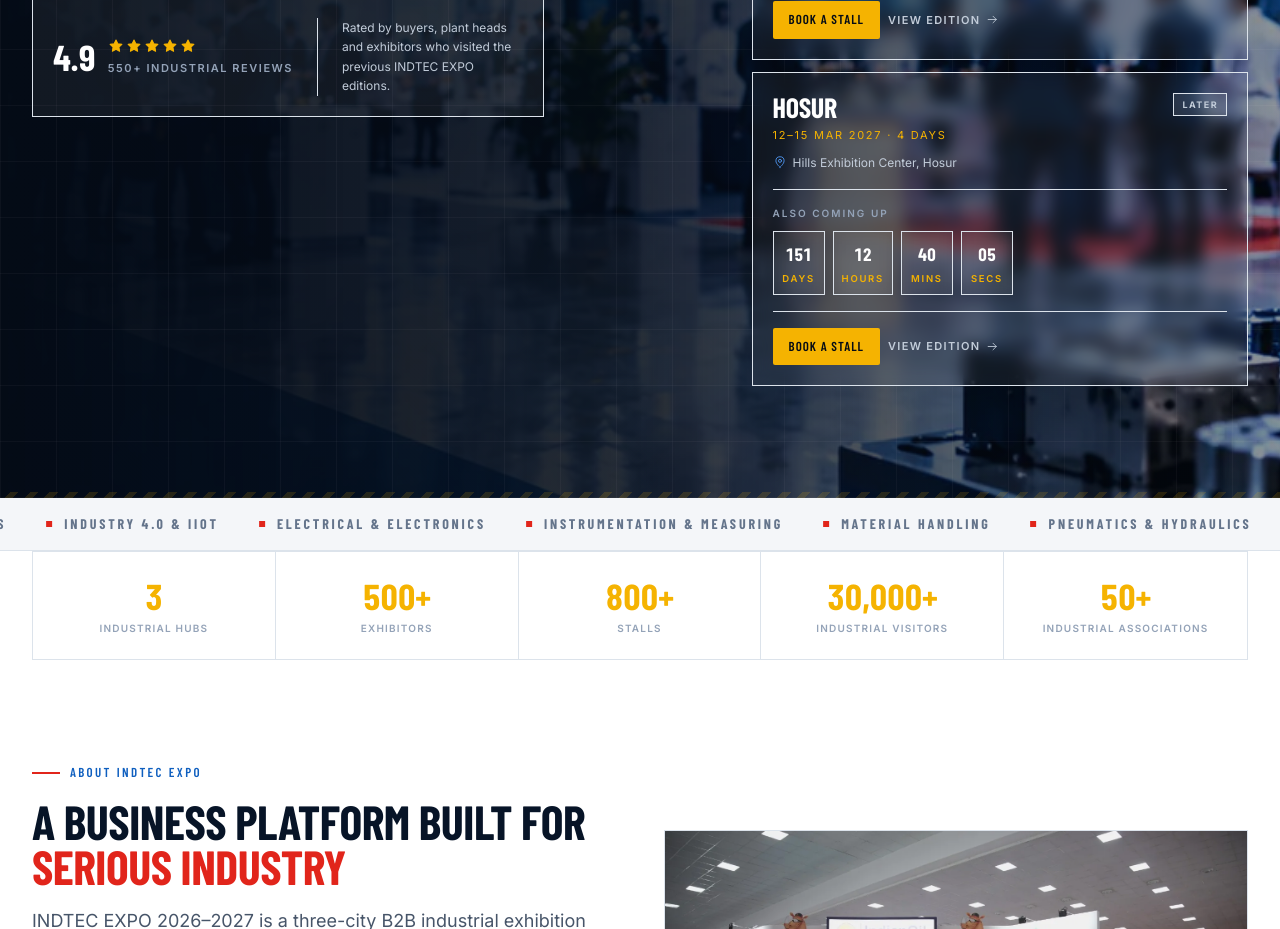
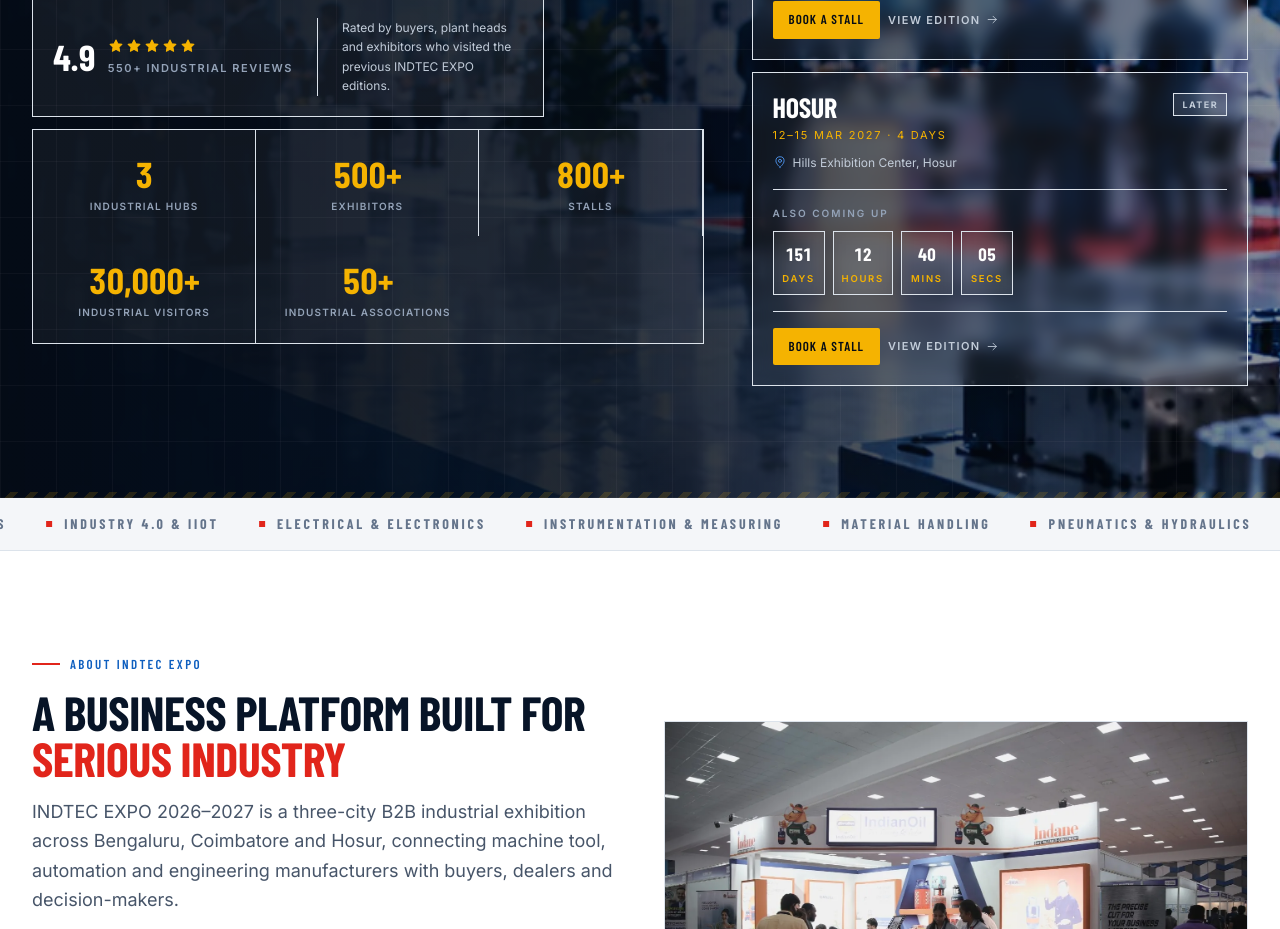
Before and after one commit to heymovox/indtecexpo, a Next.js app: page / in a window 1280 px wide. Shown: the part 840-1769 px from the top of the page. Built offline with nearby package versions, Linux system fonts and the light colour scheme.

Commit message:
Move the series stats into the hero

```diff
--- a/src/app/page.tsx
+++ b/src/app/page.tsx
@@ -7,7 +7,7 @@ import { Countdown } from "@/components/ui/Countdown";
 import { ExhibitorCTA, StatStrip } from "@/components/ui/CTA";
 import { HeroSlider } from "@/components/ui/HeroSlider";
 import { Icon, type IconName } from "@/components/ui/Icon";
-import { Container, Section, SectionHeading } from "@/components/ui/Section";
+import { Section, SectionHeading } from "@/components/ui/Section";
 import { EventCard } from "@/components/events/EventCard";
 import { contactConfig, siteConfig } from "@/config/site";
 import { industries } from "@/data/industries";
@@ -20,7 +20,6 @@ import { getSortedEvents, getUpcomingEvents, seriesStats } from "@/data/events";
 import { floorPhotos } from "@/data/floorPhotos";
 import { faqJsonLd, JsonLd } from "@/lib/seo";
 
-const heroStats = seriesStats;
 
 const marqueeItems = [
   "Machine Tools & CNC",
@@ -135,6 +134,15 @@ export default function HomePage() {
                   previous INDTEC EXPO editions.
                 </p>
               </div>
+
+              {/* Series stats, moved up from the strip below the hero. The
+                  hero column is too narrow for all five on one line, so this
+                  uses 3 + 2 instead of the full-width 5-across layout. */}
+              <StatStrip
+                items={seriesStats}
+                columns="grid-cols-2 sm:grid-cols-3 sm:divide-x"
+                className="mt-3"
+              />
             </div>
 
             {/* All three editions as cards */}
@@ -259,15 +267,6 @@ export default function HomePage() {
           ))}
         </div>
       </div>
-
-      {/* ---------------------------------------------------------- */}
-      {/* Series stats                                                */}
-      {/* ---------------------------------------------------------- */}
-      <section className="bg-white">
-        <Container>
-          <StatStrip items={heroStats} />
-        </Container>
-      </section>
 
       {/* ---------------------------------------------------------- */}
       {/* About / brand story                                         */}
--- a/src/components/ui/CTA.tsx
+++ b/src/components/ui/CTA.tsx
@@ -93,15 +93,20 @@ export function ExhibitorCTA({
 export function StatStrip({
   items,
   className,
+  columns = "grid-cols-2 sm:grid-cols-3 sm:divide-x lg:grid-cols-5",
 }: {
   items: { value: string; label: string }[];
   className?: string;
+  /** Responsive grid classes; override when the strip sits in a narrow column. */
+  columns?: string;
 }) {
   return (
     <div
       className={cn(
-        // 5 stats stay on one line from lg up; they step 3 -> 2 below that.
-        "grid grid-cols-2 divide-white/10 border border-white/12 bg-white/5 sm:grid-cols-3 sm:divide-x lg:grid-cols-5",
+        // `columns` drives the layout because cn() does not merge conflicting
+        // Tailwind utilities, so a className override would not win.
+        "grid divide-white/10 border border-white/12 bg-white/5",
+        columns,
         className,
       )}
     >
```
